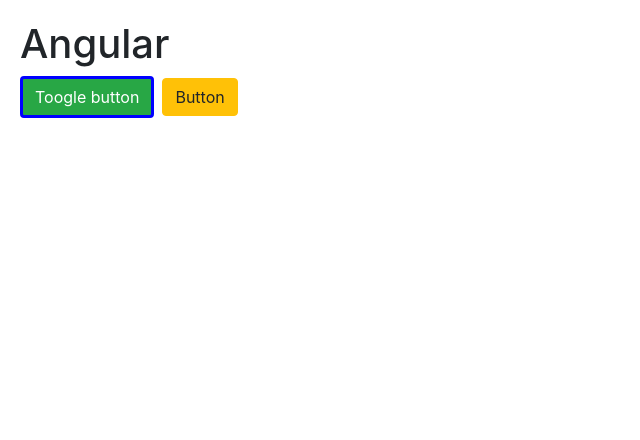
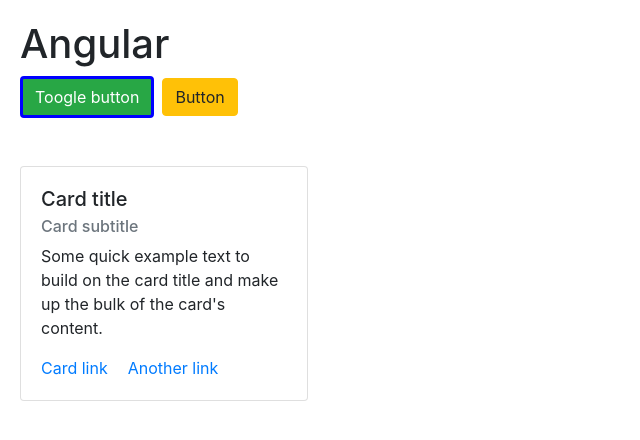
Before and after one commit to no197/angular-training, an Angular app: page / in a window 1280 px wide. Shown: the top 440 px of the page, without its empty margins (0-640 px from the left). Built offline with nearby package versions, Linux system fonts and the light colour scheme.

Commit message:
ngContent

```diff
--- a/src/app/app.component.html
+++ b/src/app/app.component.html
@@ -9,3 +9,16 @@
 ></toggle-button>
 
 <button class="btn btn-warning ml-2">Button</button>
+
+<boostrap-panel>
+  <div class="title">Card title</div>
+  <div class="text">
+    <h6 class="card-subtitle mb-2 text-muted">Card subtitle</h6>
+    <p class="card-text">
+      Some quick example text to build on the card title and make up the bulk of
+      the card's content.
+    </p>
+    <a href="#" class="card-link">Card link</a>
+    <a href="#" class="card-link">Another link</a>
+  </div>
+</boostrap-panel>
--- a/src/app/app.module.ts
+++ b/src/app/app.module.ts
@@ -13,6 +13,7 @@
 import { FormsModule } from '@angular/forms';
 import { TitleCaseComponent } from './title-case/title-case.component';
 import { ToggleButtonComponent } from './toggle-button/toggle-button.component';
+import { BoostrapPanelComponent } from './boostrap-panel/boostrap-panel.component';
 
 @NgModule({
   declarations: [
@@ -23,7 +24,8 @@
     SummaryPipe,
     TitleCaseComponent,
     TitleCasePipe,
-    ToggleButtonComponent
+    ToggleButtonComponent,
+    BoostrapPanelComponent
   ],
   imports: [
     BrowserModule,
--- /dev/null
+++ b/src/app/boostrap-panel/boostrap-panel.component.html
@@ -0,0 +1,10 @@
+<div class="card mt-5" style="width: 18rem">
+  <div class="card-body">
+    <h5 class="card-title">
+      <ng-content select=".title"></ng-content>
+    </h5>
+    <p class="card-text">
+      <ng-content select=".text"></ng-content>
+    </p>
+  </div>
+</div>
--- /dev/null
+++ b/src/app/boostrap-panel/boostrap-panel.component.ts
@@ -0,0 +1,15 @@
+import { Component, OnInit } from '@angular/core';
+
+@Component({
+  selector: 'boostrap-panel',
+  templateUrl: './boostrap-panel.component.html',
+  styleUrls: ['./boostrap-panel.component.scss']
+})
+export class BoostrapPanelComponent implements OnInit {
+
+  constructor() { }
+
+  ngOnInit(): void {
+  }
+
+}
```
Also changed, not shown: src/app/boostrap-panel/boostrap-panel.component.scss (added), 1 other file (tests, documents, lock files or other folders).
